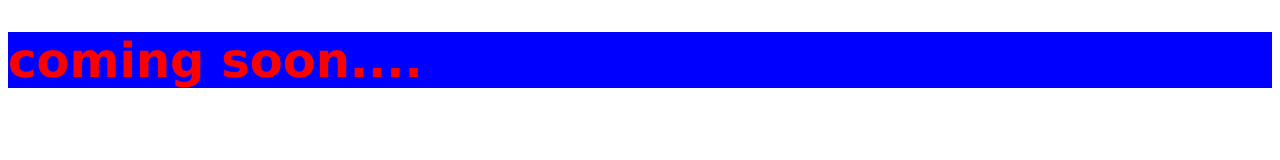
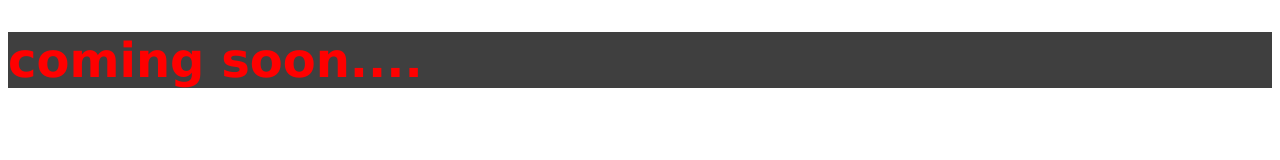
Before and after one commit to oswin-jerome/my-static-web, a plain HTML site: page index.html in a window 1280 px wide. Drawn offline with Linux system fonts and the light colour scheme.

Commit message:
main.css

```diff
--- a/main.css
+++ b/main.css
@@ -5,5 +5,5 @@ h1 {
 }
 
 #headerdiv{
-    background-color:blue;
+    background-color:#3f3f3f;
 }
```
